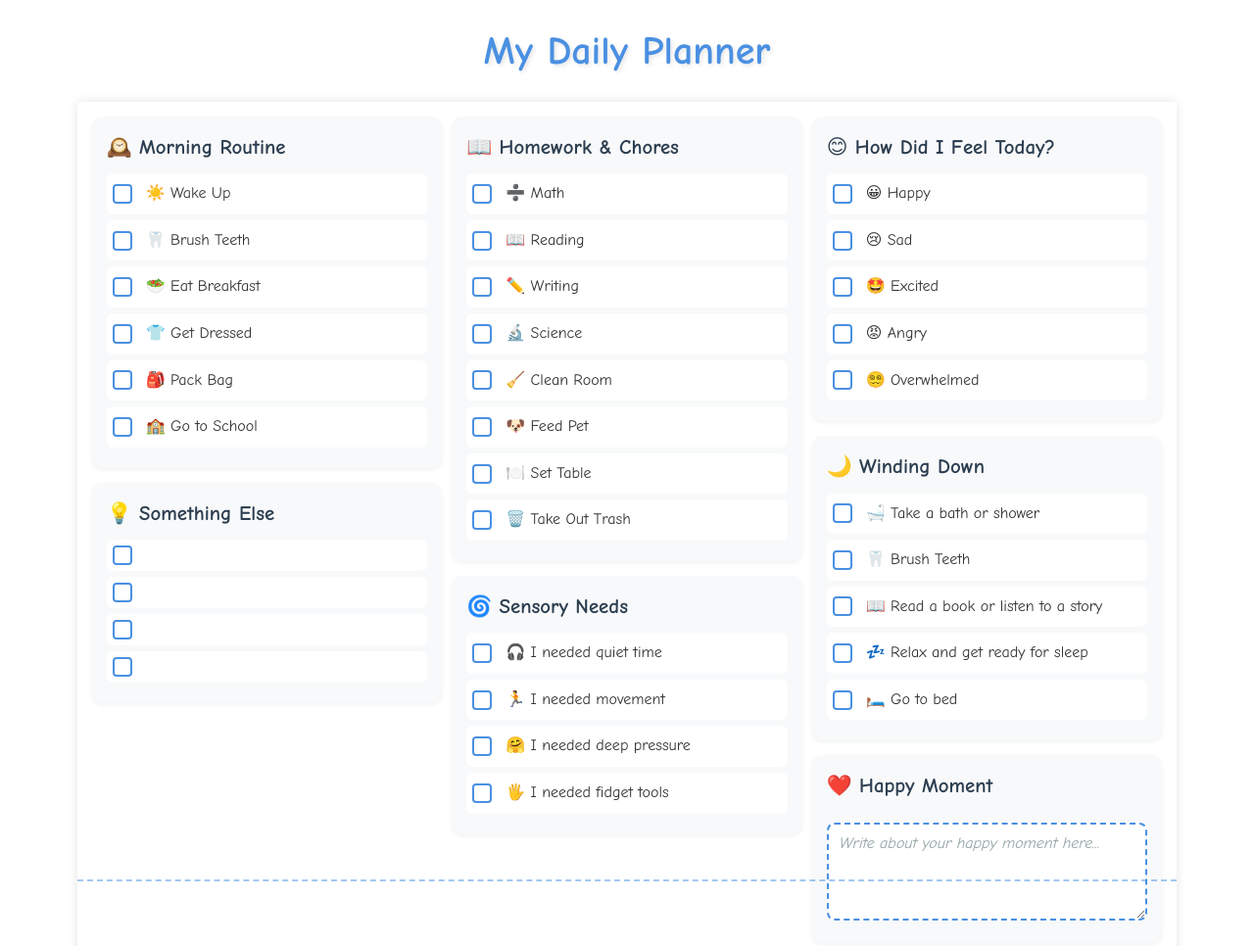
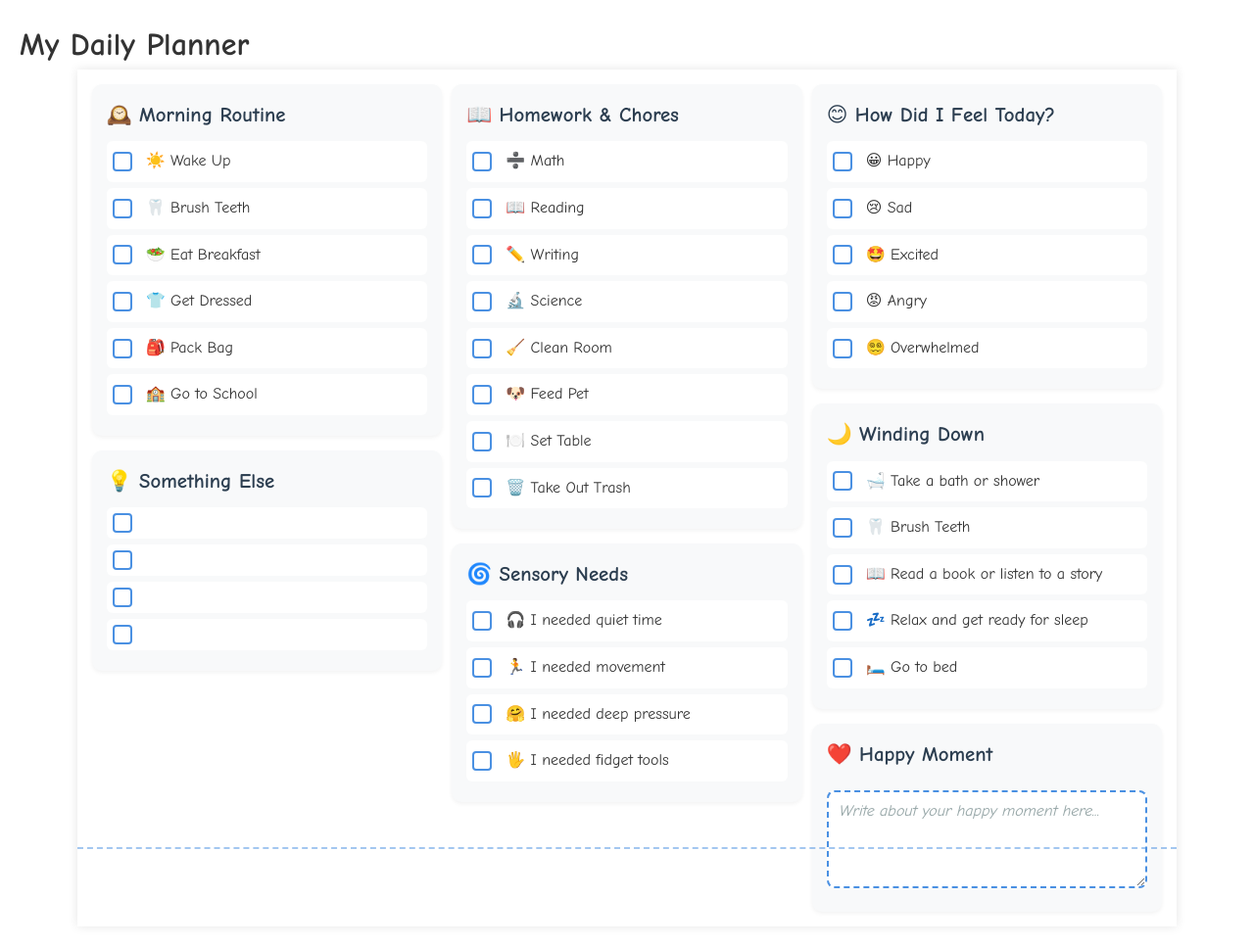
Before and after one commit to olioskar/AuDHD-Planner, a plain HTML site: page index.html in a window 1280 px wide. Shown: the whole page at 98% size. Drawn offline with Linux system fonts and the light colour scheme.

Commit message:
Style: Adjusted header font size for better visual balance

```diff
--- a/styles.css
+++ b/styles.css
@@ -14,15 +14,18 @@ body {
 }
 
 /* Header styles */
-header {
-    text-align: center;
-    margin-bottom: 20px;
+.app-header {
+    width: 297mm; /* Match A4 width */
+    margin: 0 auto 20px auto;
+    padding: 0 15px; /* Match planner-container padding */
 }
 
-h1 {
-    font-size: 2.5em;
-    color: #4a90e2;
-    text-shadow: 2px 2px 4px rgba(0, 0, 0, 0.1);
+.app-header h1 {
+    font-size: 1em;
+    color: #2c3e50;
+    font-family: -apple-system, BlinkMacSystemFont, "Segoe UI", Roboto, Helvetica, Arial, sans-serif;
+    text-align: left;
+    font-weight: 500;
 }
 
 /* Main container styles */
@@ -221,6 +224,10 @@ body.dragging .draggable-item:hover {
 
 /* Print styles */
 @media print {
+    .app-header {
+        display: none;
+    }
+
     body {
         padding: 0;
         background: none;
```
